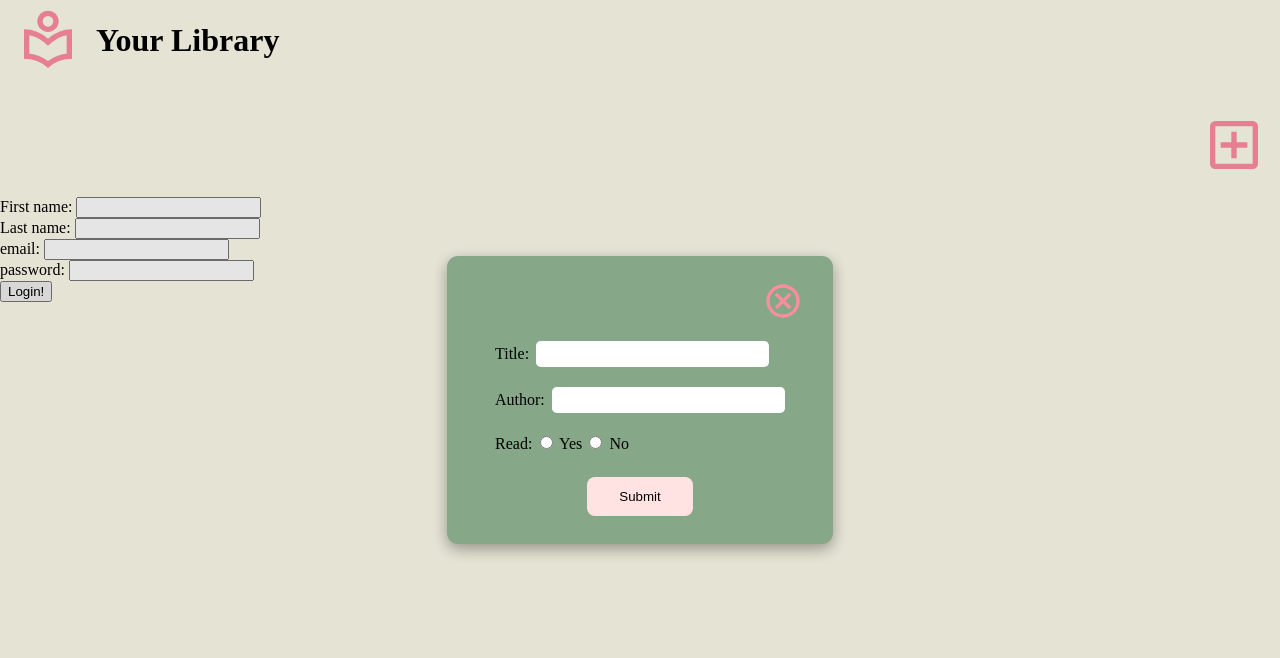
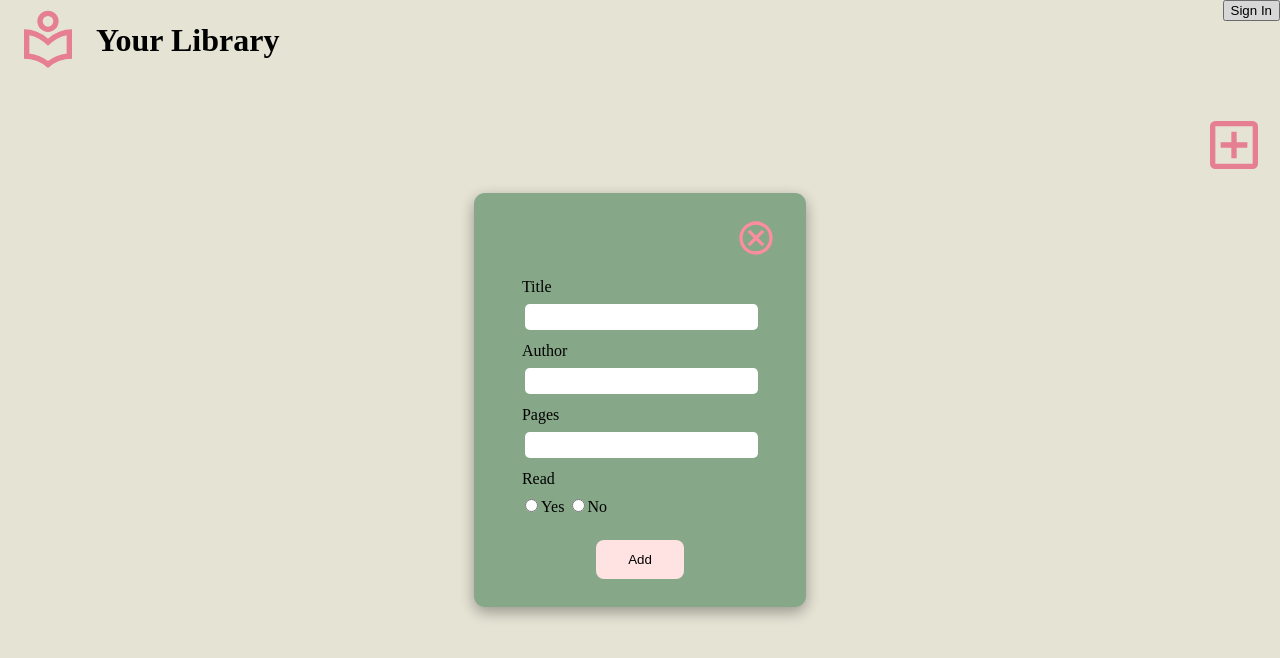
Before and after one commit to FelicityBlue/YourLibrary, a plain HTML site: page index.html in a window 1280 px wide. Both pictures are taken after a click on the button 1234 px from the left and 146 px from the top of the page. Drawn offline with Linux system fonts and the light colour scheme.

Commit message:
added sign in button and input for pages of the book

```diff
--- a/index.html
+++ b/index.html
@@ -4,6 +4,7 @@
     <meta charset="UTF-8">
     <meta name="viewport" content="width=device-width, initial-scale=1.0">
     <link rel="stylesheet" href="styles.css">
+
     <script src="script.js" defer></script>
     <title>Your Library</title>
 </head>
@@ -12,6 +13,9 @@
         <div class="logo-container">
             <img src = "assets/images/local_library.svg" alt="Book icon"/>
             <h1>Your Library</h1>
+        </div>
+        <div class="account-container">
+            <button id="sign-in-btn">Sign In</button>
         </div>
     </div>
 
@@ -31,36 +35,49 @@
         <form id="dialog-form" method="dialog">
             <div id="dialog-input">
 
-                <label for="title">Title: <input type="text" id="title" name="title" required /></label>
-                <label for="author">Author: <input type="text" id="author" name="author" required /></label>
+                <label for="title">Title</label>
+                <input type="text" id="title" name="title" required />
 
+                <label for="author">Author</label>
+                <input type="text" id="author" name="author" required />
+
+                <label for="pages">Pages</label>
+                <input type="number" id="pages" name="pages" />
+
+                <label for="read_book">Read</label>
                 <div>
-                    <label for="read_book">Read: </label>
-                    <label for="yes"><input type="radio" id="yes" name="read_book" value=true> Yes</label>
-                    <label for="no"><input type="radio" id="no" name="read_book" value=false> No</label>
+                    <label for="yes"><input type="radio" id="yes" name="read_book" value=true>Yes</label>
+                    <label for="no"><input type="radio" id="no" name="read_book" value=false>No</label>
                 </div>
+
             </div>
-            <input id="submit-btn" type="submit" value="Submit">
+            <input id="submit-btn" type="submit" value="Add">
         </form>
     </dialog>
 
+    <dialog id="sign-in-modal">
+        <div class="btn-container">
+            <button id="cancel-signin-btn">
+                <img src = "assets/images/cancel.svg" alt="cancel icon"/>
+            </button>
+        </div>
+        <form id="sign-in-form">
+            <div id="sign-in-input">
+                <label for="firstname">First Name</label>
+                <input type="text" name="firstname"  required>
 
-    <form>
-        <label for="firstname">First name: </label>
-        <input type="text" name="firstname"  required>
-        <br>
-        <label for="lastname">Last name: </label>
-        <input type="text" name="lastname"  required>
-        <br>
-        <label for="email">email: </label>
-        <input type="email" name="email"  required>
-        <br>
-        <label for="password">password: </label>
-        <input type="password" name="password"  required>
-        <br>
-        <input type="submit" value="Login!">
-    </form>
+                <label for="lastname">Last Name</label>
+                <input type="text" name="lastname"  required>
 
+                <label for="email">Email</label>
+                <input type="email" name="email"  required>
+
+                <label for="password">Password: </label>
+                <input type="password" name="password"  required>
+            </div>
+            <input type="submit" value="Login!" id="login-btn">
+        </form>
+    </dialog>
     <footer>
         <p>Copyright © <a href="https://github.com/FelicityBlue" target="_blank">FelicityBlue</a></p>
     </footer>
```
